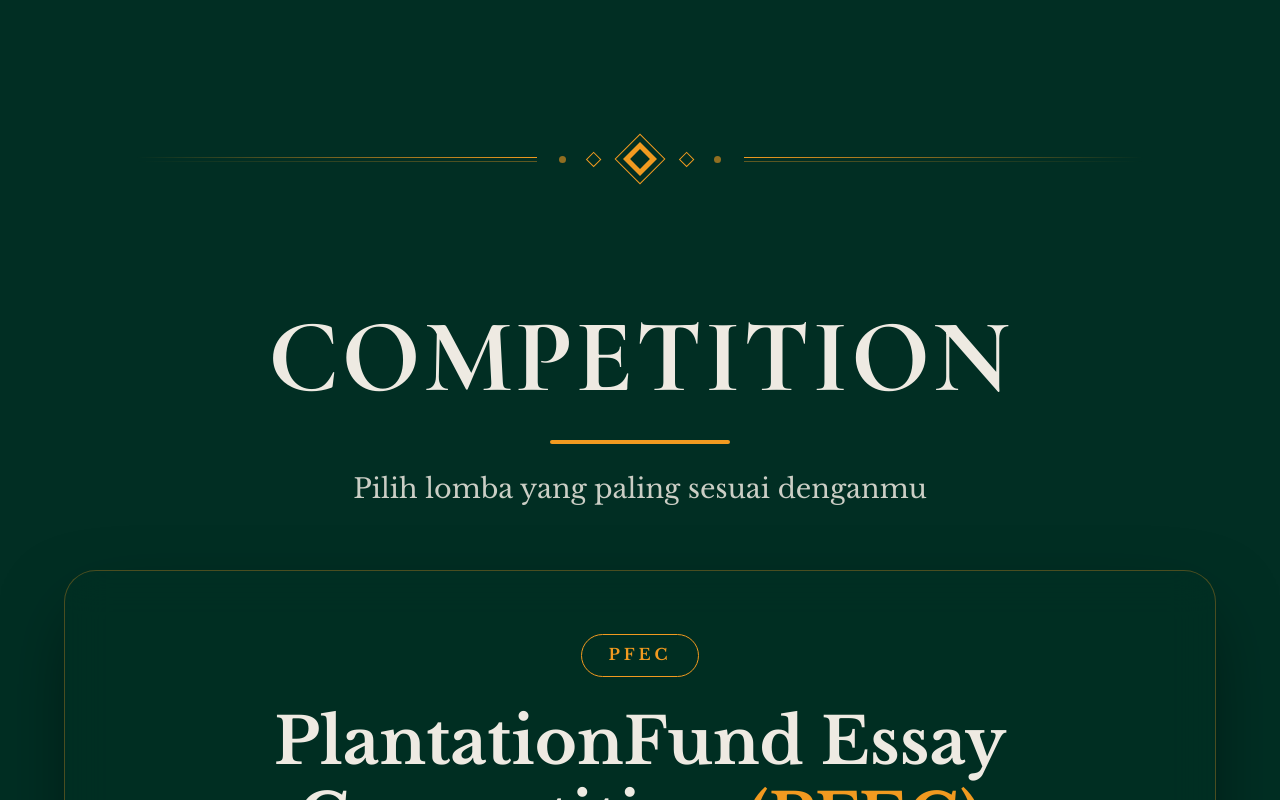
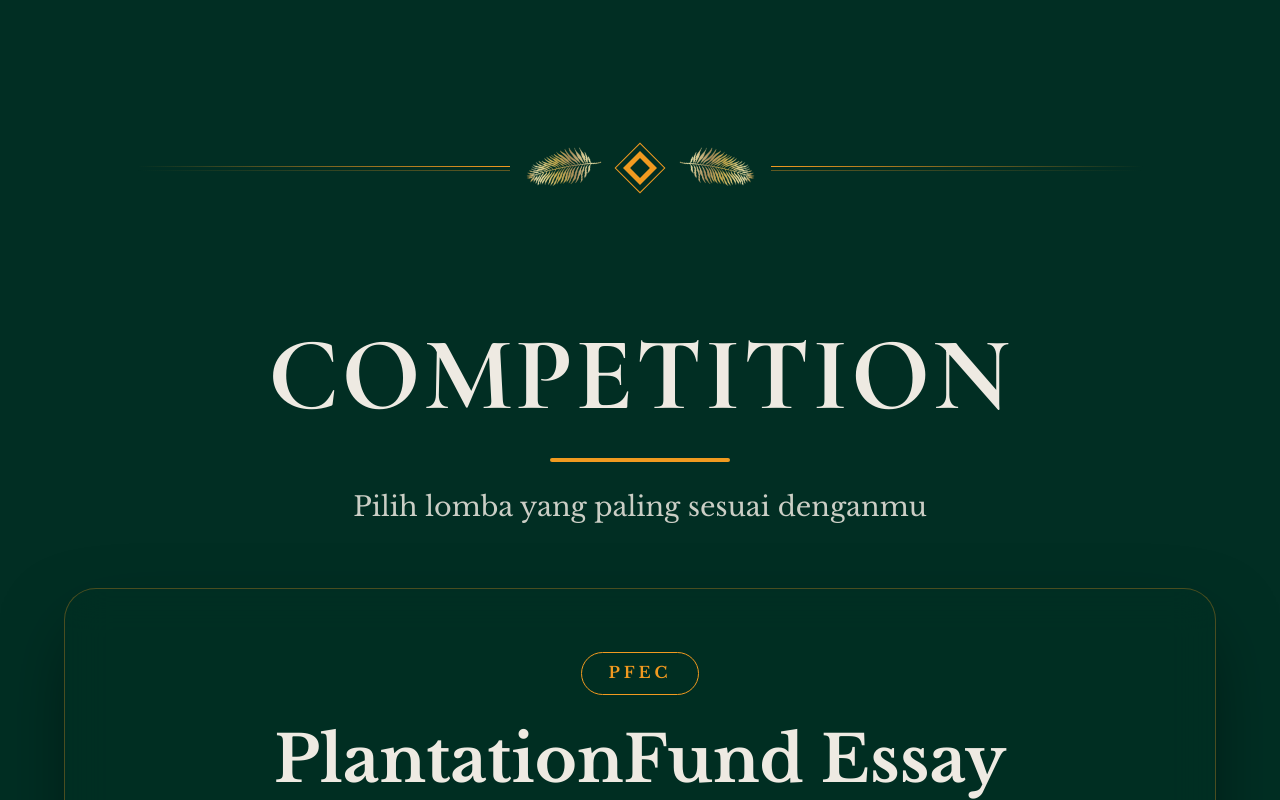
Before and after one commit to Stefanfoxa/Tfest, a React (Vite) app in the folder Tfest/: page / in a window 1280 px wide. Shown: the part 1600-2400 px from the top of the page. Built offline with nearby package versions, Linux system fonts and the light colour scheme; a web font is replaced by a local one.

Commit message:
Update Divider.tsx

```diff
--- a/Tfest/src/components/Divider.tsx
+++ b/Tfest/src/components/Divider.tsx
@@ -1,23 +1,42 @@
-// Pemisah bagian: garis ganda emas memudar, belah ketupat berlapis di tengah, dan titik-titik hiasan.
+// Pemisah bagian: garis ganda emas memudar, belah ketupat berlapis di tengah, dan sepasang daun sawit emas
+// yang mengapit belah ketupat (utuh, tidak terpotong; satu dicerminkan).
+const LEAF = '/images/decor/webp/leaf-gold-gradient.webp'
+
+function Leaf({ side }: { side: 'left' | 'right' }) {
+  // Daun diputar hingga ujungnya menghadap keluar (pangkal dekat belah ketupat).
+  const transform = side === 'left' ? 'translate(-50%, -50%) rotate(-74deg)' : 'translate(-50%, -50%) scaleX(-1) rotate(-74deg)'
+  return (
+    <span aria-hidden="true" className="relative block h-10 w-[3.25rem] shrink-0 md:h-12 md:w-[4.5rem]">
+      <img
+        src={LEAF}
+        alt=""
+        draggable={false}
+        loading="lazy"
+        decoding="async"
+        className="pointer-events-none absolute left-1/2 top-1/2 h-12 w-auto max-w-none select-none opacity-95 md:h-[3.75rem]"
+        style={{ transform }}
+      />
+    </span>
+  )
+}
+
 export default function Divider() {
   return (
     <div role="separator" className="px-4 py-12 md:py-16">
-      <div className="mx-auto flex max-w-4xl items-center gap-3 md:gap-5">
+      <div className="mx-auto flex max-w-4xl items-center gap-1 md:gap-3">
         <div className="flex flex-1 flex-col gap-[3px]">
           <span className="h-px bg-gradient-to-r from-transparent to-gold" />
           <span className="h-px bg-gradient-to-r from-transparent to-gold/40" />
         </div>
 
-        <span className="h-1.5 w-1.5 rounded-full bg-gold/60" />
-        <span className="h-2.5 w-2.5 rotate-45 border border-gold" />
+        <Leaf side="left" />
 
-        <span className="relative block h-7 w-7 rotate-45 border border-gold md:h-8 md:w-8">
+        <span className="relative mx-1 block h-7 w-7 rotate-45 border border-gold md:h-8 md:w-8">
           <span className="absolute inset-[5px] bg-gold" />
           <span className="absolute inset-[10px] bg-forest" />
         </span>
 
-        <span className="h-2.5 w-2.5 rotate-45 border border-gold" />
-        <span className="h-1.5 w-1.5 rounded-full bg-gold/60" />
+        <Leaf side="right" />
 
         <div className="flex flex-1 flex-col gap-[3px]">
           <span className="h-px bg-gradient-to-l from-transparent to-gold" />
```
